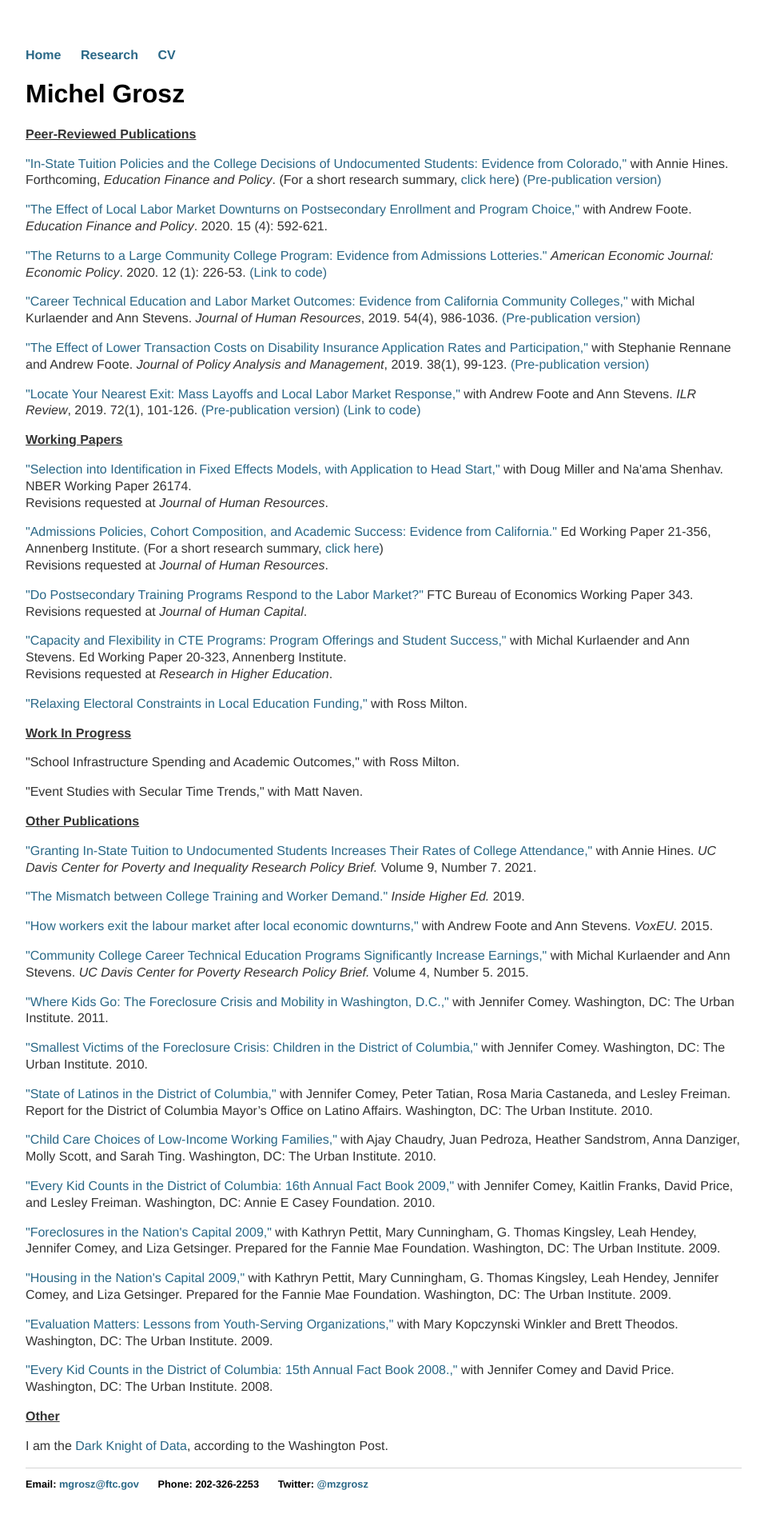
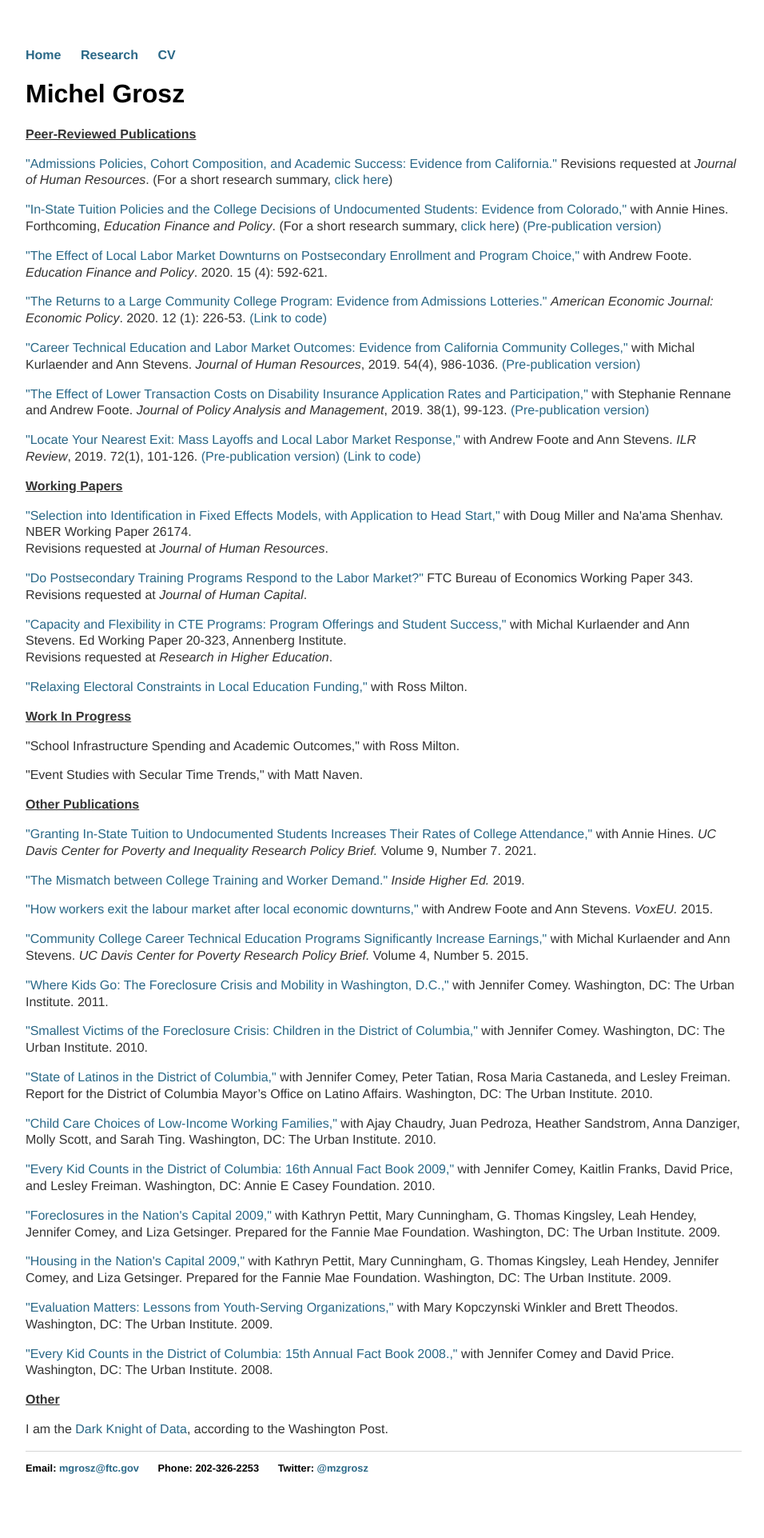
Before and after one commit to mzgrosz/mzgrosz.github.io, a Jekyll site: the page built from research/index.html, in a window 1280 px wide. Shown: the whole page at 80% size, without its empty margins (160-1116 px from the left). Built offline with Jekyll 4.4.1, drawn with Linux system fonts in a browser that asks for light colours; part of the change alters nothing that is shown.

Commit message:
Update index.html

```diff
--- a/research/index.html
+++ b/research/index.html
@@ -9,6 +9,10 @@ title: Michel Grosz
 
 
 <p><b><u>Peer-Reviewed Publications</u></b></p>
+
+<p><a href="https://www.edworkingpapers.com/ai21-356">&quot;Admissions Policies, Cohort Composition, and Academic Success: Evidence from California.&quot;</a> Revisions requested at <em> Journal of Human Resources</em>. (For a short research summary, <a href="https://mzgrosz.github.io/research/grosz_adnlott_onepager.pdf">click here</a>)<br>
+	</p>
+
 <p><a href="https://www.mitpressjournals.org/doi/pdf/10.1162/edfp_a_00331">&quot;In-State Tuition Policies and the College Decisions of Undocumented Students: Evidence from Colorado,&quot;</a> with Annie Hines. Forthcoming, <em>Education Finance and Policy</em>. (For a short research summary, <a href="https://mzgrosz.github.io/research/gh_onepager.pdf">click here</a>) <a href="https://mzgrosz.github.io/research/gh_2009.pdf"> (Pre-publication version)</a> <br>
 	</p>
 
@@ -54,9 +58,6 @@ title: Michel Grosz
 	Revisions requested at <em> Journal of Human Resources</em>.<br>
 	</p>
 
-<p><a href="https://www.edworkingpapers.com/ai21-356">&quot;Admissions Policies, Cohort Composition, and Academic Success: Evidence from California.&quot;</a> Ed Working Paper 21-356, Annenberg Institute. (For a short research summary, <a href="https://mzgrosz.github.io/research/grosz_adnlott_onepager.pdf">click here</a>)<br>
-	Revisions requested at <em> Journal of Human Resources</em>.<br>
-	</p>
 
 <p><a href="https://www.ftc.gov/reports/do-postsecondary-training-programs-respond-changes-labor-market">&quot;Do Postsecondary Training Programs Respond to the Labor Market?&quot;</a> FTC Bureau of Economics Working Paper 343. <br>
 	Revisions requested at <em> Journal of Human Capital</em>.<br>
```
